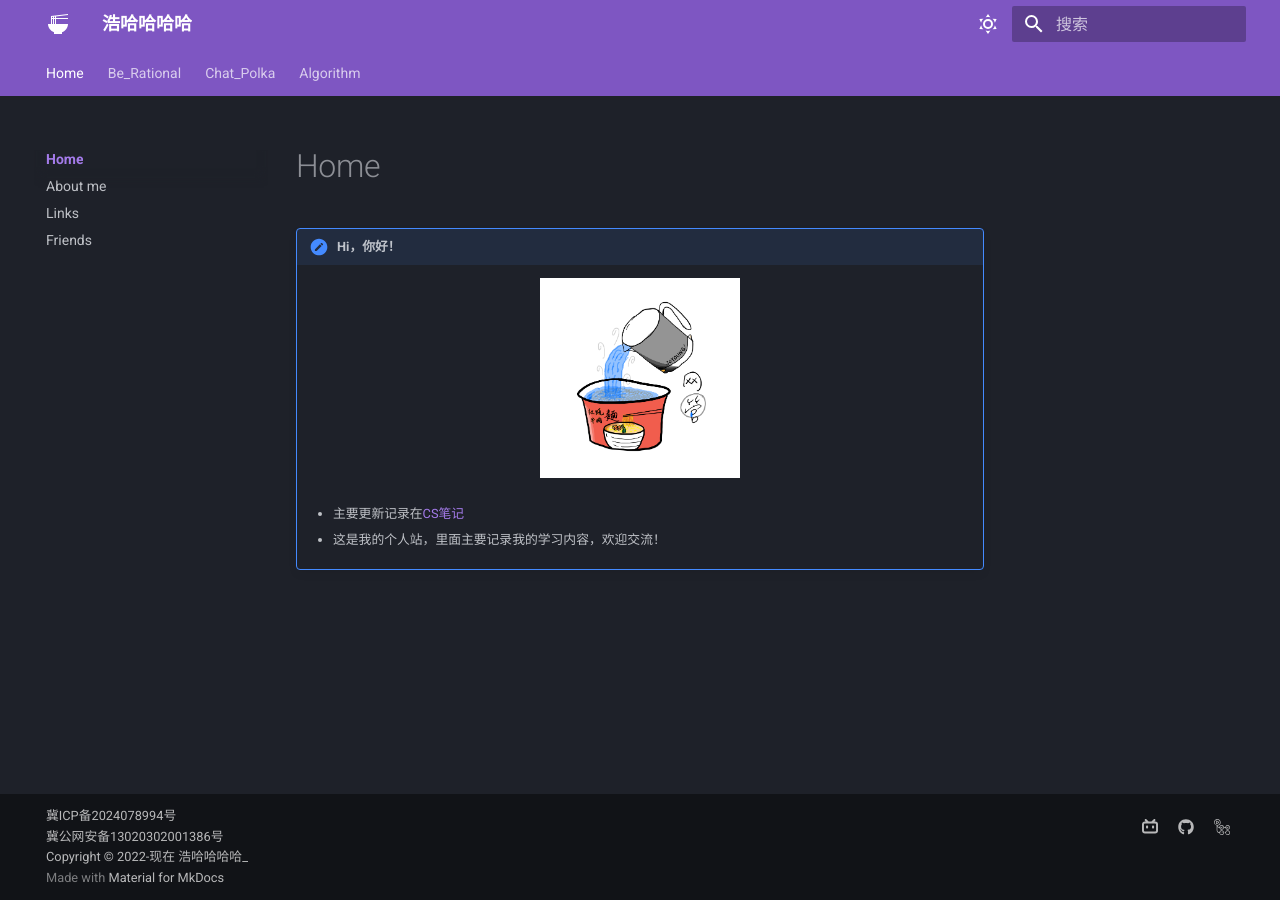
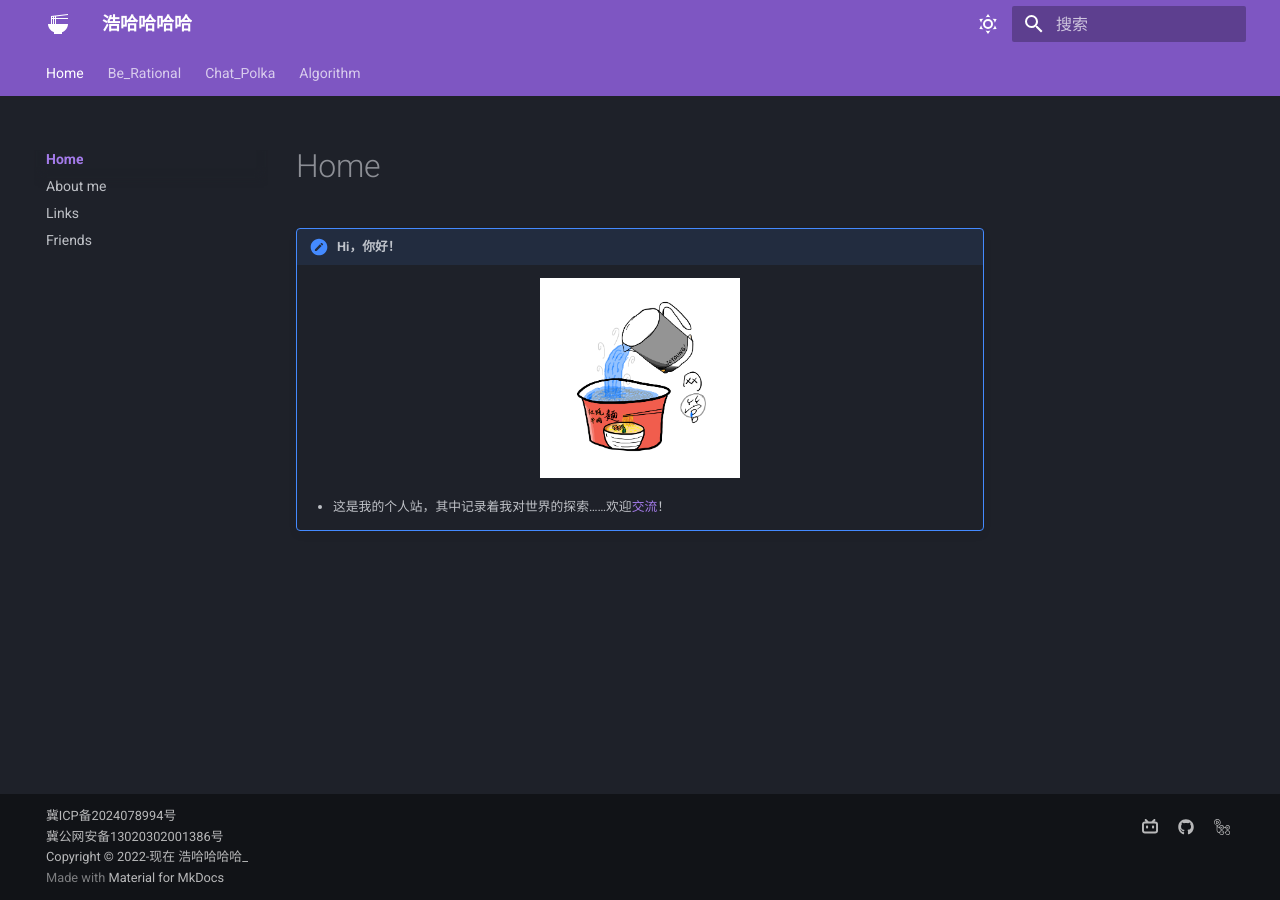
Before and after one commit to Haohahahaha/HomePage, an MkDocs documentation site: the page built from docs/index.md, in a window 1280 px wide. Built offline with MkDocs 1.6.1 and Material for MkDocs 9.7.7, drawn with Linux system fonts in a browser that asks for light colours.

Commit message:
2025-03-15_19:43:29 update

```diff
--- a/docs/index.md
+++ b/docs/index.md
@@ -6,29 +6,4 @@
         <img src="./pic/haohaha.PNG" width="200px">
 	</div>
 
-    - 主要更新记录在[CS笔记](https://cs.haohaha.cn)
-
-    - 这是我的个人站，里面主要记录我的学习内容，欢迎交流！
-
-<!--
-
-        - 学业规划：2025考研
-
-   - BIGC 计算机科学与技术系 大四本科在读 -->
-
-<!--
----
-
-!!! bilibili "B站"
-
-    [Bilibili-浩哈哈哈哈](https://space.bilibili.com/1436476753)
-
-!!! wechat "公众号（没精力维护）"
-
-    > 确实没时间更新，哈哈
-
-    <div align="center">
-	    <img src="./pic/QRCode.jpg" width="150px">
-    </div>
-
--->
+    - 这是我的个人站，其中记录着我对世界的探索……欢迎[交流](https://haohaha.cn/links/)！
```
